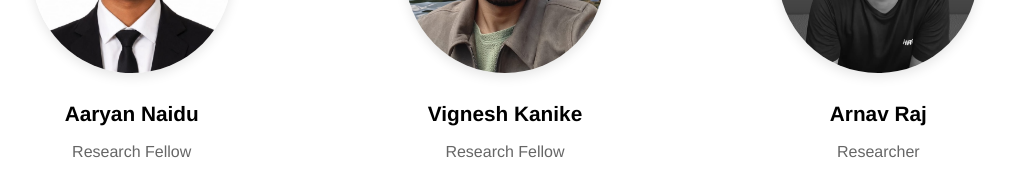
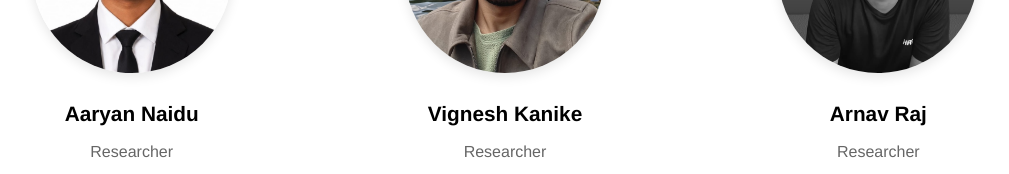
Before and after one commit to iitdaisi/iitdaisi.github.io, a plain HTML site: page index.html in a window 1280 px wide. Shown: the part 5780-5954 px from the top of the page, without its empty margins (135-1144 px from the left). Drawn offline with Linux system fonts and the light colour scheme.

Commit message:
Change Aaryan and Vignesh role to Researcher
Co-Authored-By: Claude Opus 5.5 <noreply@anthropic.com>

```diff
--- a/index.html
+++ b/index.html
@@ -1360,7 +1360,7 @@
                                 <img src="images/people/aaryan.jpg" alt="Aaryan" class="team-image">
                             </div>
                             <h3 class="team-name">Aaryan Naidu</h3>
-                            <p class="team-designation">Research Fellow</p>
+                            <p class="team-designation">Researcher</p>
                             <div class="team-social">
                                 <a href="https://www.linkedin.com/in/aaryan-naidu-03311434a/" class="team-linkedin" target="_blank" rel="noopener noreferrer">
                                     <svg class="linkedin-icon" xmlns="http://www.w3.org/2000/svg" viewBox="0 0 24 24" fill="currentColor"><path d="M19 0h-14c-2.761 0-5 2.239-5 5v14c0 2.761 2.239 5 5 5h14c2.762 0 5-2.239 5-5v-14c0-2.761-2.238-5-5-5zm-11 19h-3v-11h3v11zm-1.5-12.268c-.966 0-1.75-.79-1.75-1.764s.784-1.764 1.75-1.764 1.75.79 1.75 1.764-.783 1.764-1.75 1.764zm13.5 12.268h-3v-5.604c0-3.368-4-3.113-4 0v5.604h-3v-11h3v1.765c1.396-2.586 7-2.777 7 2.476v6.759z"/></svg>
@@ -1375,7 +1375,7 @@
                                 <img src="images/people/vignesh.jpg" alt="Vignesh" class="team-image">
                             </div>
                             <h3 class="team-name">Vignesh Kanike</h3>
-                            <p class="team-designation">Research Fellow</p>
+                            <p class="team-designation">Researcher</p>
                             <div class="team-social">
                                 <a href="https://www.linkedin.com/in/vigneshkanike/" class="team-linkedin" target="_blank" rel="noopener noreferrer">
                                     <svg class="linkedin-icon" xmlns="http://www.w3.org/2000/svg" viewBox="0 0 24 24" fill="currentColor"><path d="M19 0h-14c-2.761 0-5 2.239-5 5v14c0 2.761 2.239 5 5 5h14c2.762 0 5-2.239 5-5v-14c0-2.761-2.238-5-5-5zm-11 19h-3v-11h3v11zm-1.5-12.268c-.966 0-1.75-.79-1.75-1.764s.784-1.764 1.75-1.764 1.75.79 1.75 1.764-.783 1.764-1.75 1.764zm13.5 12.268h-3v-5.604c0-3.368-4-3.113-4 0v5.604h-3v-11h3v1.765c1.396-2.586 7-2.777 7 2.476v6.759z"/></svg>
```
